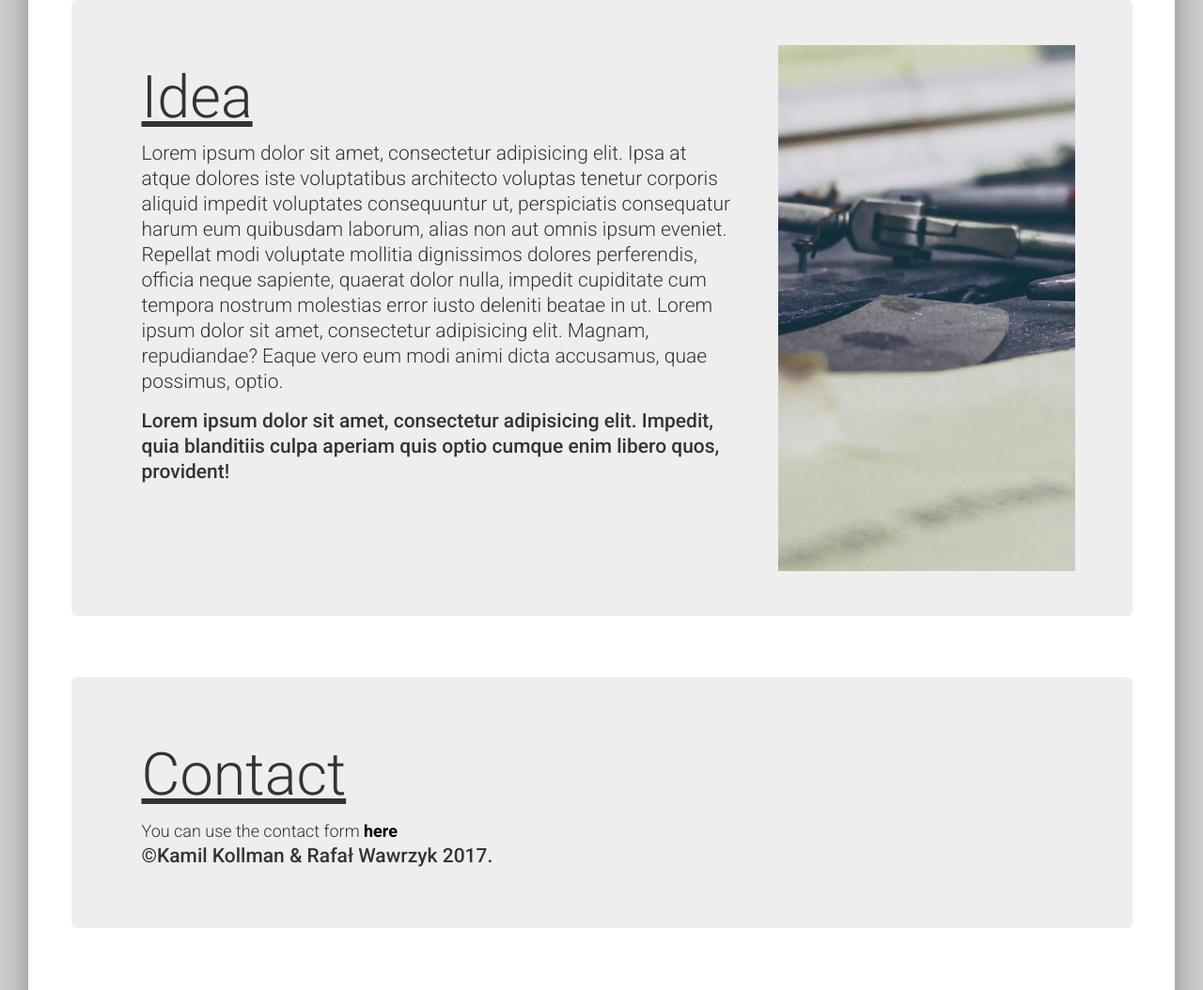
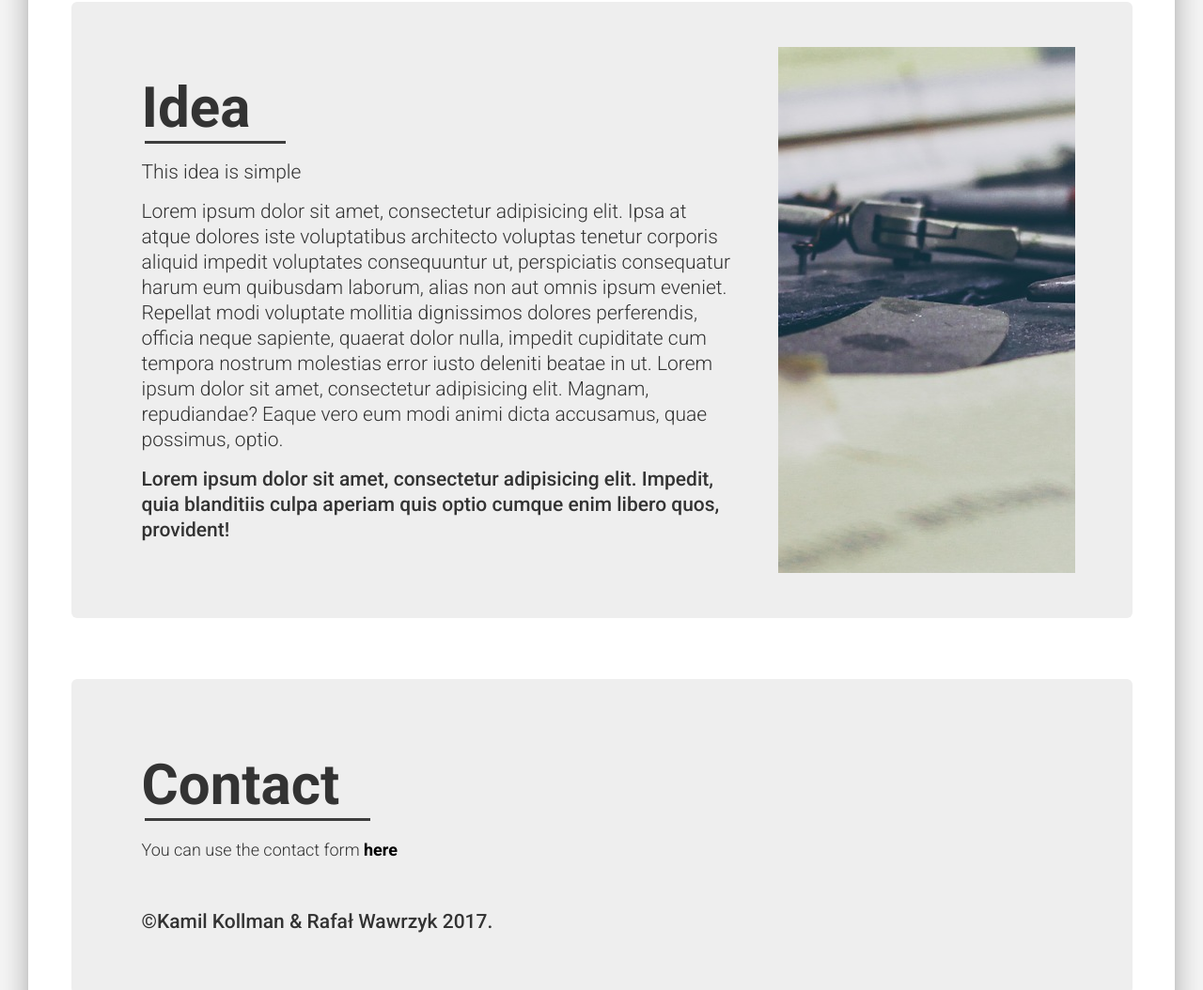
Before and after one commit to kkollman/User-Responsive-Design, a plain HTML site: page index.html in a window 1280 px wide. Shown: the part 960-2014 px from the top of the page at 94% size. Drawn offline with Linux system fonts and the light colour scheme.

Commit message:
Corects
Adding pseudo elements, editing fonts weights, font sizes, change footer
section add margins and paddings

```diff
--- a/assets/css/demo.scss
+++ b/assets/css/demo.scss
@@ -1,13 +1,34 @@
+
+@import '../sass/urd-colors';
+
 body{
     font-size: 18px;
+    background-color: $light-background;
+
+}
+
+.navbar .navbar-nav > li > a {
+    font-size:1.6rem;
+    font-weight: 700;
+}
+
+li{
+    color:$dark-primary;
 }
 
 .navbar-header{
     a{
         text-decoration: none;
-        color: white;
+
+
     }
 }
+
+h2{
+    font-size: 6rem;
+    font-weight: 700;
+}
+
 .first-section-box-left {
     background-image: url(../img/florian-klauer-489_resize.jpg);
     background-position: center;
@@ -56,9 +77,7 @@ body{
 
 .section-idea-1 {
     height: 100%;
-    h1{
-        text-decoration: underline;
-    }
+
     p:last-child{
         font-weight: 500;
     }
@@ -99,6 +118,9 @@ body{
     margin-top: 15px;
     font-size: 20px;
     vertical-align: middle;
+    p{
+        color:$dark-primary;
+        font-weight: 700;    }
 
 }
 
@@ -114,3 +136,41 @@ body{
     letter-spacing: 2px;
     margin-bottom: 40px;
 }
+
+.idea-header{
+    position: relative;
+
+    &::after{
+    content:"";
+    width: 150px;
+    height: 3px;
+    background-color: $dark-primary;
+        z-index: 1000;
+        position: absolute;
+        margin-top: -15px;
+        margin-left: 3px;
+        margin-top: -20px;
+    }
+
+}
+
+.contact-header{
+    position: relative;
+    &::after{
+        content:"";
+        width:240px;
+        height: 3px;
+        background-color: $dark-primary;
+        z-index: 1000;
+        position:absolute;
+        margin-top: -15px;
+        margin-left:3px;
+        margin-top: -20px;
+
+    }
+}
+
+
+.footer-us {
+    margin-top: 50px;
+}
--- a/index.html
+++ b/index.html
@@ -42,7 +42,7 @@
 
                         </div>
                         <div class="brand">
-                            URD
+                            <p>URD</p>
                         </div>
 
 
@@ -105,7 +105,8 @@
                         <div class="row second-section">
                             <div class="col-lg-8 section-idea-1">
                                 <div class="col-lg-12">
-                                    <h1>Idea</h1>
+                                    <span class="idea-header"><h2>Idea</h2></span>
+                                    <p>This idea is simple</p>
                                     <p>Lorem ipsum dolor sit amet, consectetur adipisicing elit. Ipsa at atque dolores iste voluptatibus architecto voluptas tenetur corporis aliquid impedit voluptates consequuntur ut, perspiciatis consequatur harum eum quibusdam laborum, alias non aut omnis ipsum eveniet. Repellat modi voluptate mollitia dignissimos dolores perferendis, officia neque sapiente, quaerat dolor nulla, impedit cupiditate cum tempora nostrum molestias error iusto deleniti beatae in ut. Lorem ipsum dolor sit amet, consectetur adipisicing elit. Magnam, repudiandae? Eaque vero eum modi animi dicta accusamus, quae possimus, optio.</p>
                                     <p>Lorem ipsum dolor sit amet, consectetur adipisicing elit. Impedit, quia blanditiis culpa aperiam quis optio cumque enim libero quos, provident!</p>
                                 </div>
@@ -122,9 +123,10 @@
                             <div class="row footer-section">
                                 <div class="col-lg-11 section-idea-1">
                                     <div class="col-lg-12">
-                                        <h1>Contact</h1> You can use the contact form
+                                        <span class="contact-header"><h2>Contact</h2></span>
+                                         You can use the contact form
                                         <a href="#myModal" role="button" data-toggle="modal"><span class="footer-bold-here">here</span></a>
-                                        <p>&copy;Kamil Kollman &amp;
+                                        <p class="footer-us">&copy;Kamil Kollman &amp;
  Rafał Wawrzyk 2017.</p>
                                     </div>
                                 </div>
```
Also changed, not shown: assets/css/demo.css, 1 other file.
